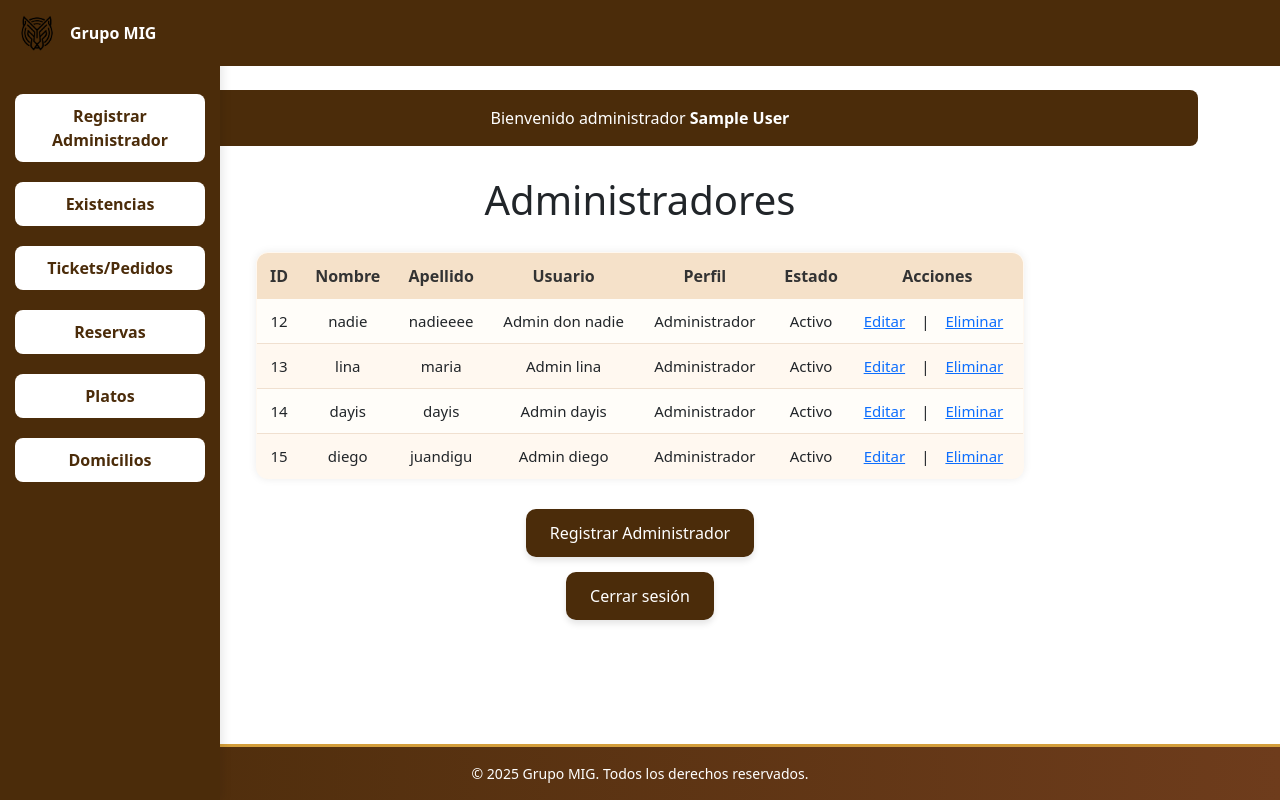
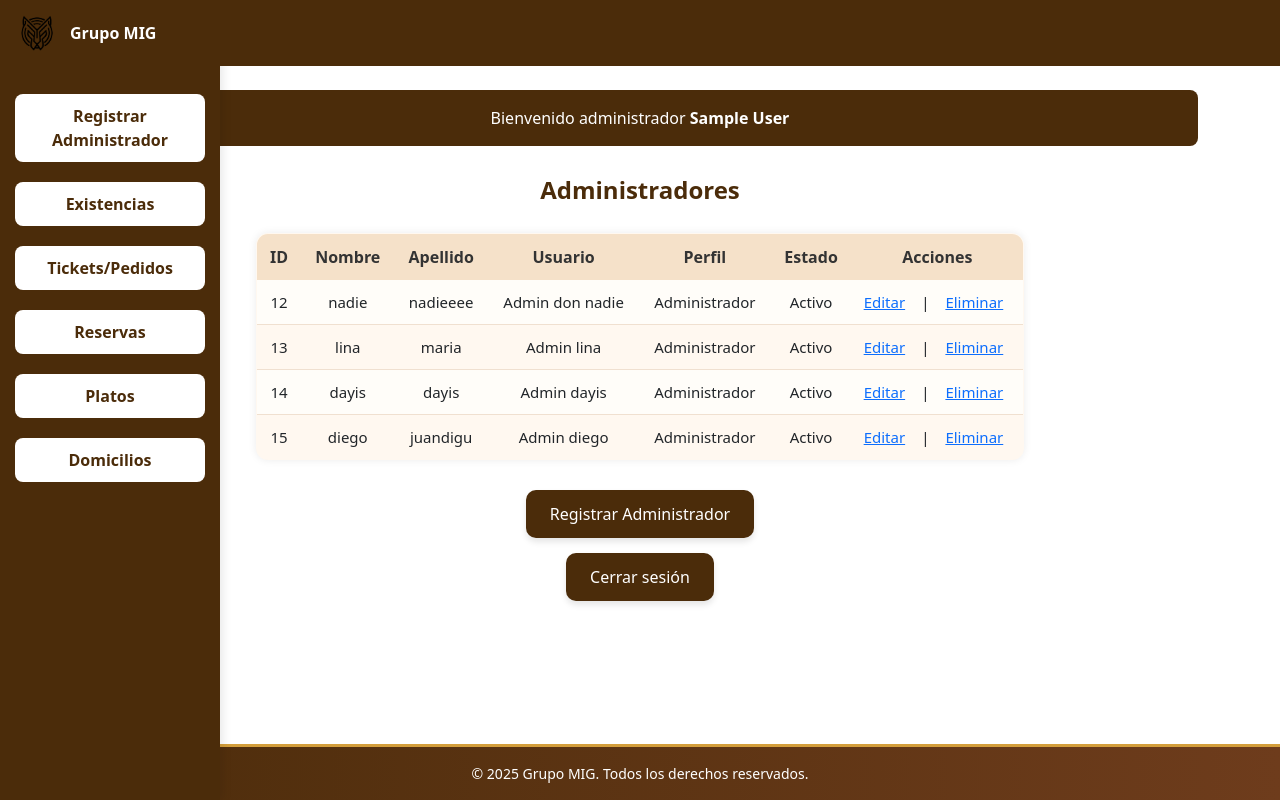
Before and after one commit to LinaB24/MIG, a PHP site: page /pages/pages_administrador/index.php in a window 1280 px wide. Run offline with PHP 8.4, Linux system fonts and the light colour scheme; the visitor is signed in with stand-in values (Sample User, id 1); data comes from the database, SQL or seed files in the repository.

Commit message:
index css mejorado

```diff
--- a/css/estilosIndexAdmin.css
+++ b/css/estilosIndexAdmin.css
@@ -283,3 +283,14 @@ footer {
     background-color: #A0522D;
     transform: scale(1.05);
 }
+
+#tituloAdmin {
+    text-align: center;
+    margin-top: 30px;
+}
+
+#tituloAdmin h1 {
+    color: #4b2c0a;
+    font-size: 24px;
+    font-weight: bold;
+}
--- a/pages/pages_administrador/index.php
+++ b/pages/pages_administrador/index.php
@@ -37,7 +37,10 @@ $Modelo = new Administradores();
 
 </div>
 
-<h1 style="margin-top: 30px;">Administradores</h1>
+<div id="tituloAdmin">
+    <h1>Administradores</h1>
+</div>
+
 
 <table border="1" style="width: 60%; margin: 20px auto 0 auto;">
     <tr>
```
